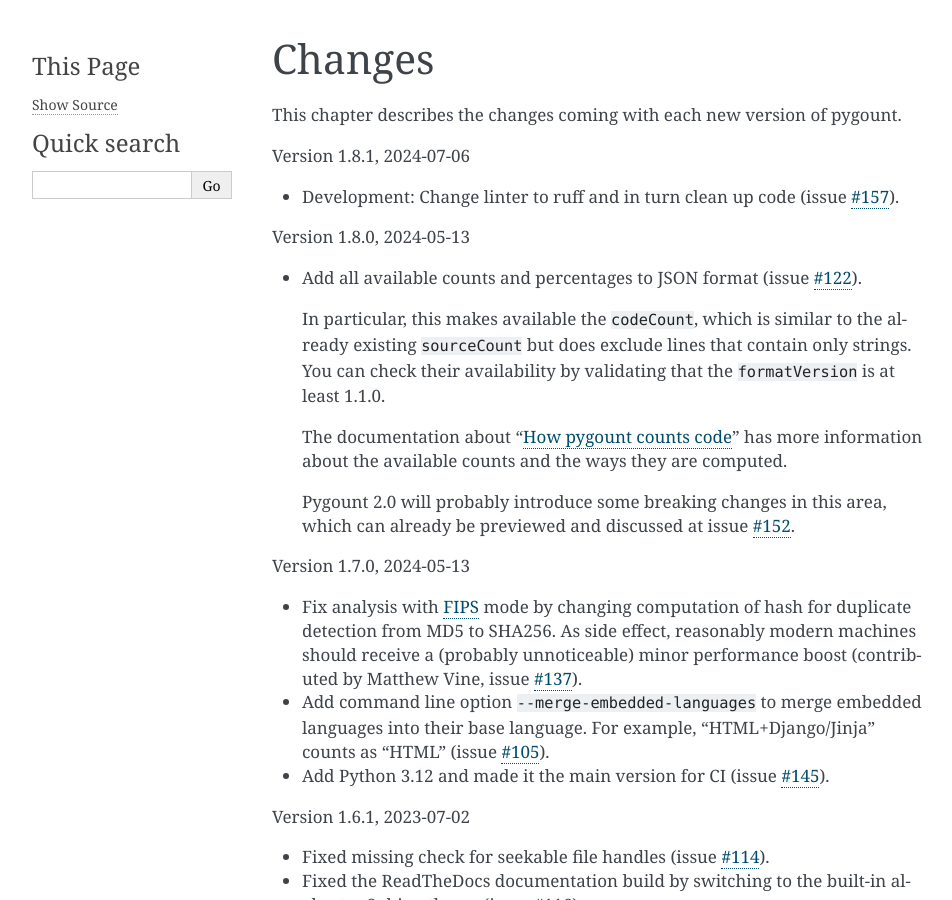
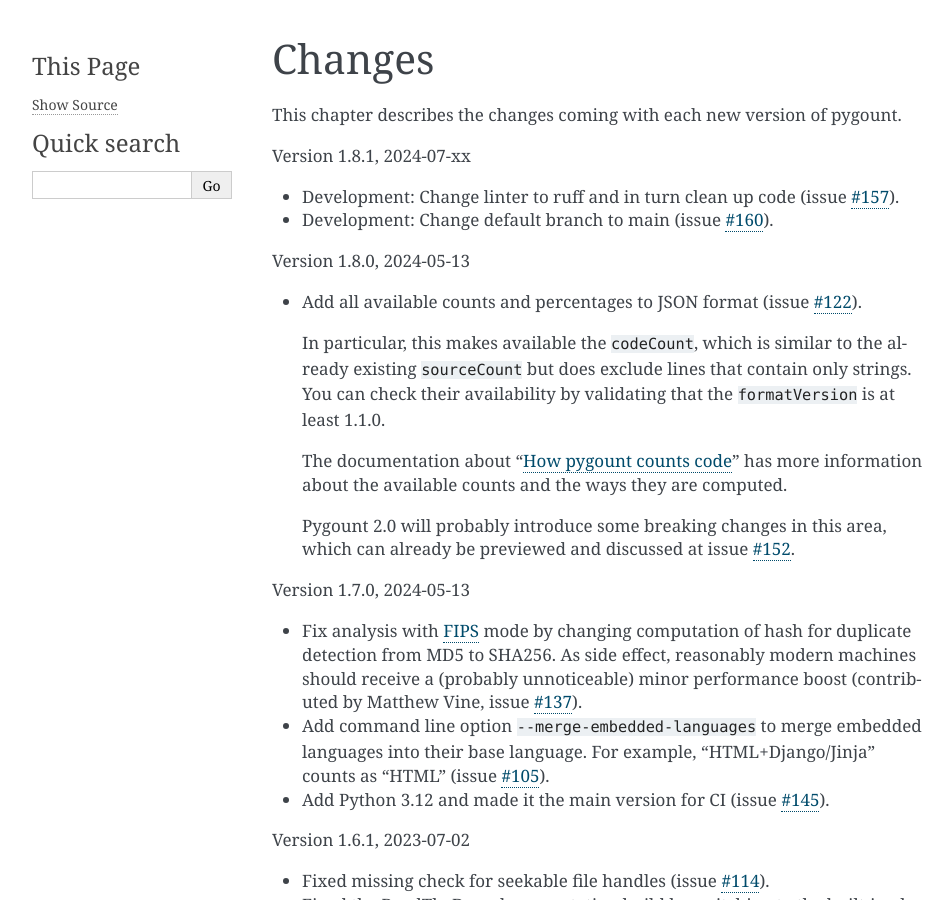
Before and after one commit to roskakori/pygount, a Sphinx documentation site: the page built from docs/changes.rst, in a window 1280 px wide and 900 px high. Shown: the whole window, without its empty margins (148-1100 px from the left). Built offline with Sphinx 7.4.7, drawn with Linux system fonts in a browser that asks for light colours.

Commit message:
#160 Update documentation

```diff
--- a/docs/changes.rst
+++ b/docs/changes.rst
@@ -1,14 +1,14 @@
 Changes
 #######
 
-.. program:: pygount
-
 This chapter describes the changes coming with each new version of pygount.
 
-Version 1.8.1, 2024-07-06
+Version 1.8.1, 2024-07-xx
 
 * Development: Change linter to ruff and in turn clean up code (issue
   `#157 <https://github.com/roskakori/pygount/issues/157>`_).
+* Development: Change default branch to main (issue
+  `#160 <https://github.com/roskakori/pygount/issues/160>`_).
 
 Version 1.8.0, 2024-05-13
 
--- a/docs/json.rst
+++ b/docs/json.rst
@@ -1,7 +1,5 @@
 JSON
 ####
-
-.. program:: pygount
 
 The JavaScript objects notation (JSON) is widely used to interchange data.
 Running pygount with :option:`--format` "json" is a simple way to provide
```
